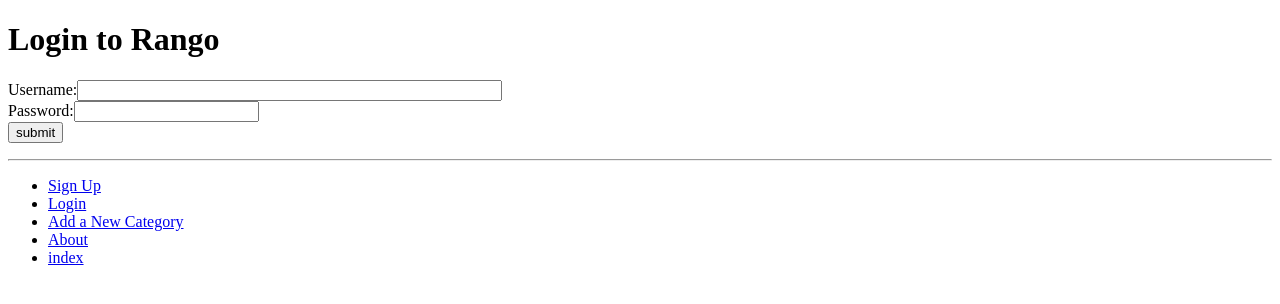
After one commit to Sidney1204/tango_with_django_project, a Django app: page /rango/login/ in a window 1280 px wide. The commit adds this page. Shown: the top 304 px of the page. Run offline with Django 3.2, Linux system fonts and the light colour scheme; data that the repository does not hold is empty.

Commit message:
finish login/out

```diff
--- a/rango/urls.py
+++ b/rango/urls.py
@@ -11,4 +11,7 @@
     path('add_category/', views.add_category, name='add_category'),
     path('category/<slug:category_name_slug>/add_page/',views.add_page,name='add_page'),
     path('register/',views.register,name='register'),
+    path('login/',views.user_login,name='login'),
+    path('restricted/',views.restricted,name='restricted'),
+    path('logout/',views.user_logout,name='logout'),
 ]
--- a/rango/views.py
+++ b/rango/views.py
@@ -7,7 +7,9 @@
 from django.shortcuts import redirect
 from django.urls import reverse
 from rango.forms import UserForm,UserProfileForm
-
+from django.contrib.auth import authenticate,login
+from django.contrib.auth.decorators import login_required
+from django.contrib.auth import logout
 # Create your views here.
 
 
@@ -106,3 +108,36 @@
                   context = {'user_form': user_form,
                              'profile_form': profile_form,
                              'registered': registered})
+
+
+def user_login(request):
+    if request.method == 'POST':
+
+        username = request.POST.get('username')
+        password = request.POST.get('password')
+
+        user = authenticate(username=username,password=password)
+
+        if user:
+            if user.is_active:
+
+                login(request,user)
+                return redirect(reverse('rango:index'))
+            else:
+                return HttpResponse("Your Rango account is disabled.")
+        else:
+            print("Invalid login details:{username},{password}")
+            return HttpResponse("Invalid login details supplied.")
+
+    else:
+        return render(request,'rango/login.html')
+
+@login_required
+def restricted(request):
+    return HttpResponse("Since you're logged in, you can see this text!")
+
+
+@login_required
+def user_logout(request):
+    logout(request)
+    return redirect(reverse('rango:index'))
--- a/tango_with_django_project/settings.py
+++ b/tango_with_django_project/settings.py
@@ -21,6 +21,7 @@
 STATICFILES_DIRS = [STATIC_DIR,]
 MEDIA_ROOT = MEDIA_DIR
 
+LOGIN_URL = '/rango/login/'
 
 # Quick-start development settings - unsuitable for production
 # See https://docs.djangoproject.com/en/2.2/howto/deployment/checklist/
--- a/templates/rango/base.html
+++ b/templates/rango/base.html
@@ -26,10 +26,16 @@
         <hr />
         <div>
             <ul>
-                <li><a href="{% url 'rango:add_category' %}">Add a New Category</a></li>
-                <li><a href="{% url 'rango:about' %}">About</a></li>
-                <li><a href="{% url 'rango:index' %}">index</a></li>
+            {% if user.is_authenticated %}
+                 <li><a href="{% url 'rango:restricted' %}">Restricted Page</a></li>
+                 <li><a href="{% url 'rango:logout' %}">Logout</a></li>
+            {% else %}
                 <li><a href="{% url 'rango:register' %}">Sign Up</a></li>
+                <li><a href="{% url 'rango:login' %}">Login</a></li>
+            {% endif %}
+                 <li><a href="{% url 'rango:add_category' %}">Add a New Category</a></li>
+                 <li><a href="{% url 'rango:about' %}">About</a></li>
+                 <li><a href="{% url 'rango:index' %}">index</a></li>
             </ul>
         </div>
  </body>
--- /dev/null
+++ b/templates/rango/login.html
@@ -0,0 +1,19 @@
+{% extends 'rango/base.html' %}
+{% load staticfiles %}
+
+{% block title_block %}
+    Login
+{% endblock %}
+
+{% block body_block %}
+<h1>Login to Rango</h1>
+<form id='login_form' method='post' action="{% url 'rango:login' %}">
+    {% csrf_token %}
+    Username:<input type="text" name="username" value="" size="50"/>
+    <br/>
+    Password:<input type="password" name="password" value="" sieze="50"/>
+    <br/>
+    <input type="submit" value="submit" />
+</form>
+
+{% endblock %}
```
Also changed, not shown: templates/rango/index.html (+6 -2 lines).
